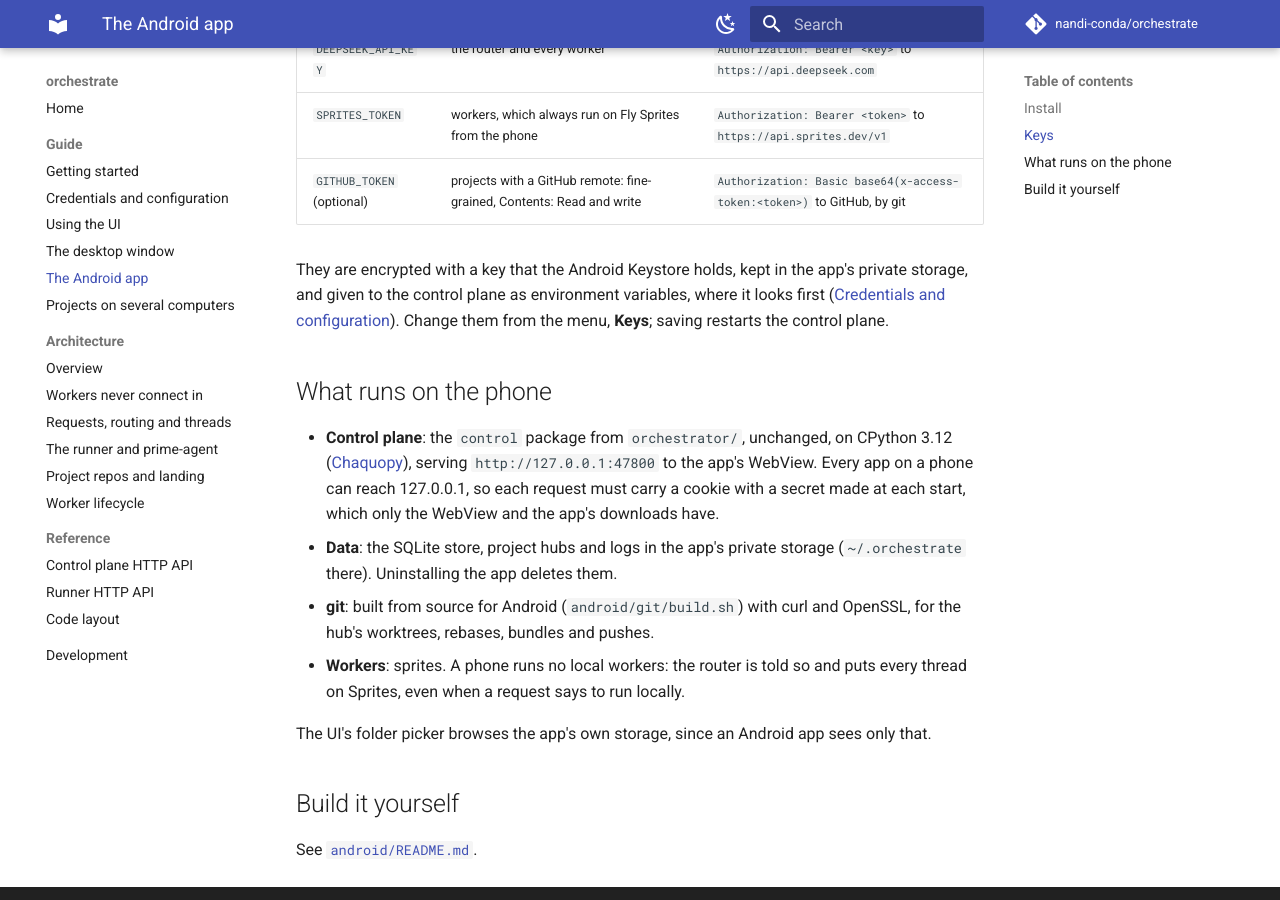
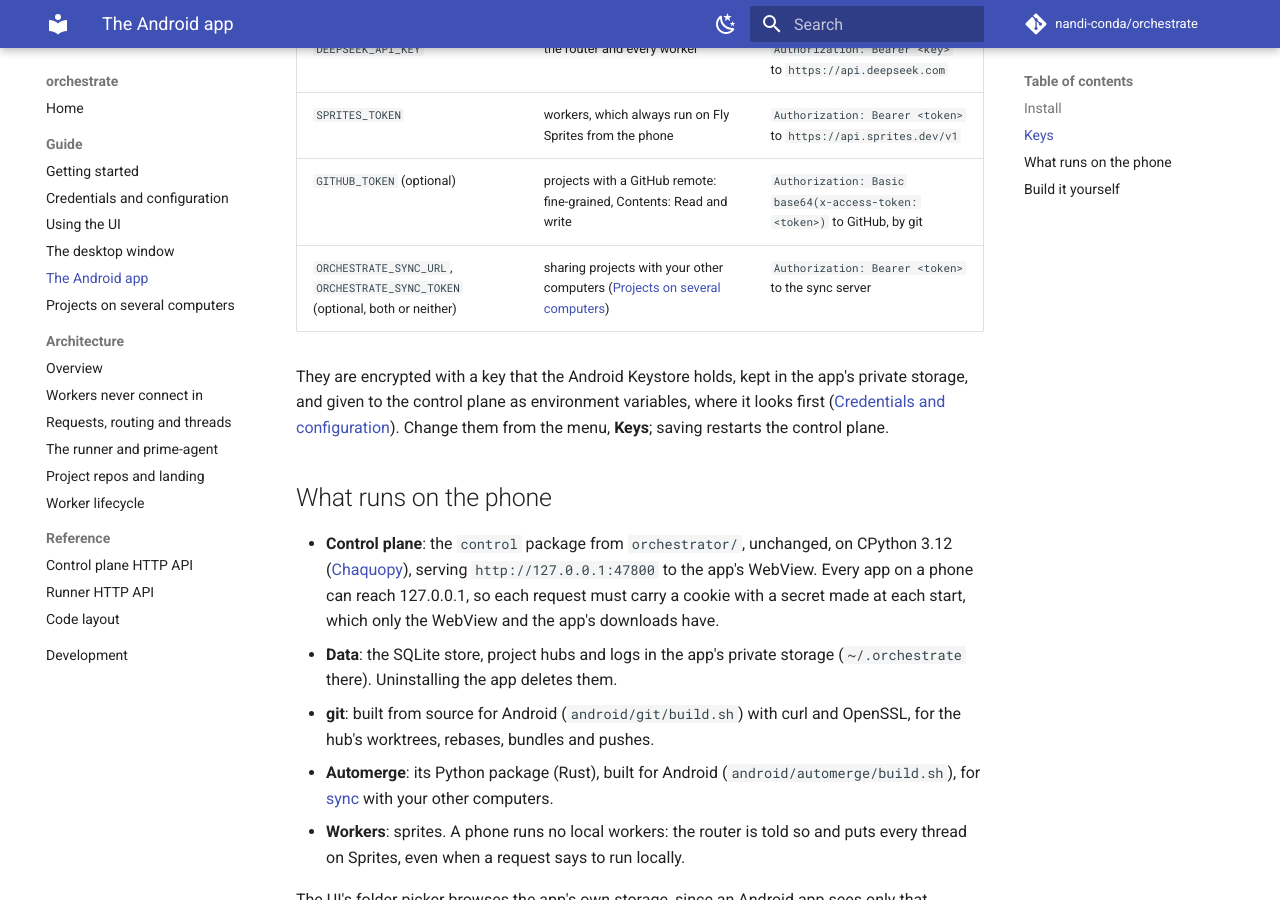
Before and after one commit to nandi-conda/orchestrate, an MkDocs documentation site: the page built from docs/guide/android.md, in a window 1280 px wide and 900 px high, scrolled down 771 px. Built offline with MkDocs 1.6.1 and Material for MkDocs 9.7.7, drawn with Linux system fonts in a browser that asks for light colours; comment, search, counter and statistics services are not loaded.

Commit message:
Android: cross-compile automerge so the app syncs
android/automerge/build.sh builds automerge 0.2.0.dev4 (Rust/PyO3, the
version orchestrator/pixi.toml pins) from its PyPI sdist with maturin and
the NDK into an android_33_arm64_v8a wheel. PyO3 links it against the
libpython3.12.so that Chaquopy 17.1 puts in the app, and maturin names
the module by that Python's own sysconfig (.cpython-312.so); both come
from com.chaquo.python:target 3.12.15-0, pinned by sha256.

The Android workflow builds and caches the wheel like git, and
app/build.gradle.kts gives it to Chaquopy's pip next to requirements.txt.
The Keys screen already takes ORCHESTRATE_SYNC_URL and _TOKEN.

Co-Authored-By: Claude Opus 5.5 <noreply@anthropic.com>
Claude-Session: https://claude.ai/code/session_01DPL5hiLtLLbqasqpLpbEVj

```diff
--- a/docs/guide/android.md
+++ b/docs/guide/android.md
@@ -31,6 +31,7 @@ On first start the app asks for the control plane's keys:
 | `DEEPSEEK_API_KEY` | the router and every worker | `Authorization: Bearer <key>` to `https://api.deepseek.com` |
 | `SPRITES_TOKEN` | workers, which always run on Fly Sprites from the phone | `Authorization: Bearer <token>` to `https://api.sprites.dev/v1` |
 | `GITHUB_TOKEN` (optional) | projects with a GitHub remote: fine-grained, Contents: Read and write | `Authorization: Basic base64(x-access-token:<token>)` to GitHub, by git |
+| `ORCHESTRATE_SYNC_URL`, `ORCHESTRATE_SYNC_TOKEN` (optional, both or neither) | sharing projects with your other computers ([Projects on several computers](sync.md)) | `Authorization: Bearer <token>` to the sync server |
 
 They are encrypted with a key that the Android Keystore holds, kept in the
 app's private storage, and given to the control plane as environment
@@ -48,6 +49,8 @@ Change them from the menu, **Keys**; saving restarts the control plane.
   storage (`~/.orchestrate` there). Uninstalling the app deletes them.
 - **git**: built from source for Android (`android/git/build.sh`) with
   curl and OpenSSL, for the hub's worktrees, rebases, bundles and pushes.
+- **Automerge**: its Python package (Rust), built for Android
+  (`android/automerge/build.sh`), for [sync](sync.md) with your other computers.
 - **Workers**: sprites. A phone runs no local workers: the router is told so
   and puts every thread on Sprites, even when a request says to run locally.
 
```
Also changed, not shown: android/README.md (+5 -1 lines), 5 other files.
